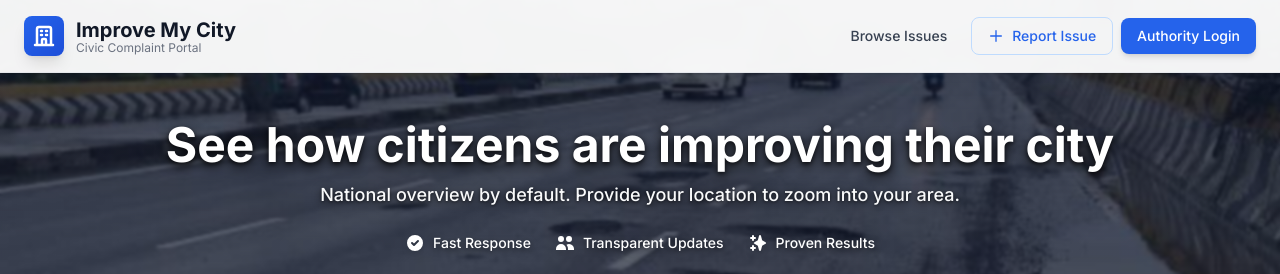
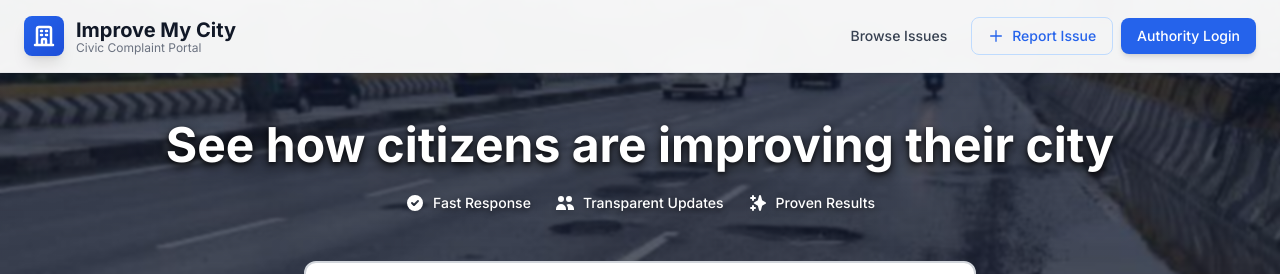
Before and after one commit to JLKryptonite/improve-my-city, a Next.js app: page / in a window 1280 px wide. Shown: the top 274 px of the page. Built offline with nearby package versions, Linux system fonts and the light colour scheme; no server answers; the database is empty.

Commit message:
v1 Demo Locally Initialised

```diff
--- a/components/Landing.tsx
+++ b/components/Landing.tsx
@@ -61,9 +61,6 @@ export default function Landing() {
 					<h1 className="text-4xl md:text-5xl font-bold text-white" style={{textShadow: '0 4px 12px rgba(0,0,0,0.8), 0 2px 4px rgba(0,0,0,0.6)'}}>
 						See how citizens are improving their city
 					</h1>
-					<p className="text-base md:text-lg text-gray-50 max-w-2xl mx-auto font-medium" style={{textShadow: '0 2px 8px rgba(0,0,0,0.7), 0 1px 3px rgba(0,0,0,0.5)'}}>
-						National overview by default. Provide your location to zoom into your area.
-					</p>
 				</div>
 
 				{/* Trust indicators */}
```
